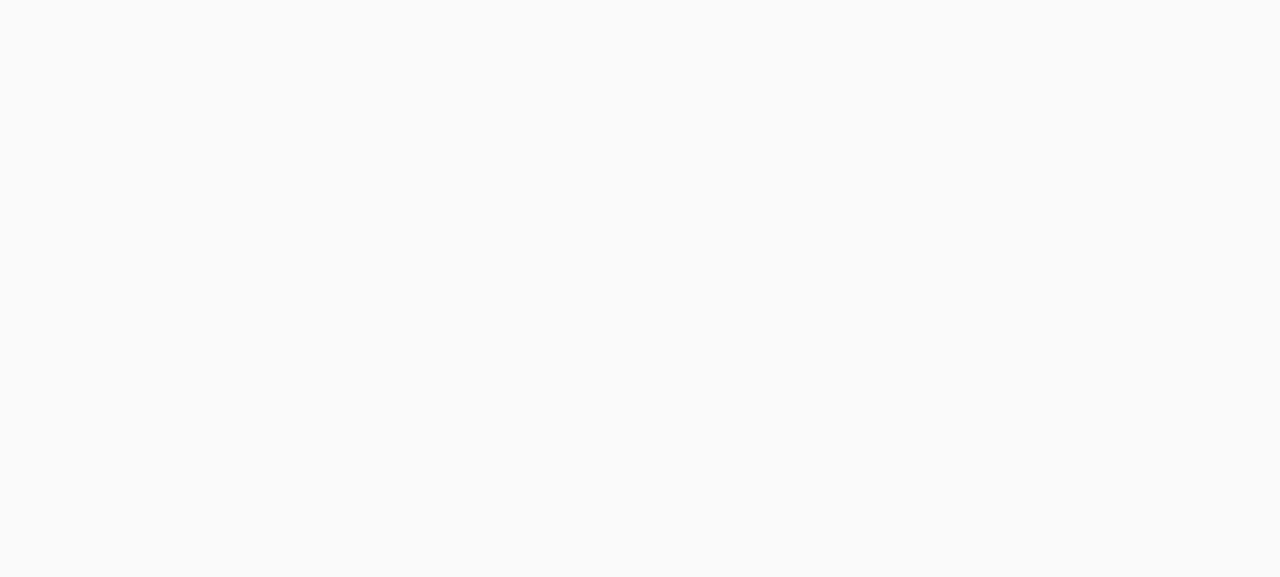
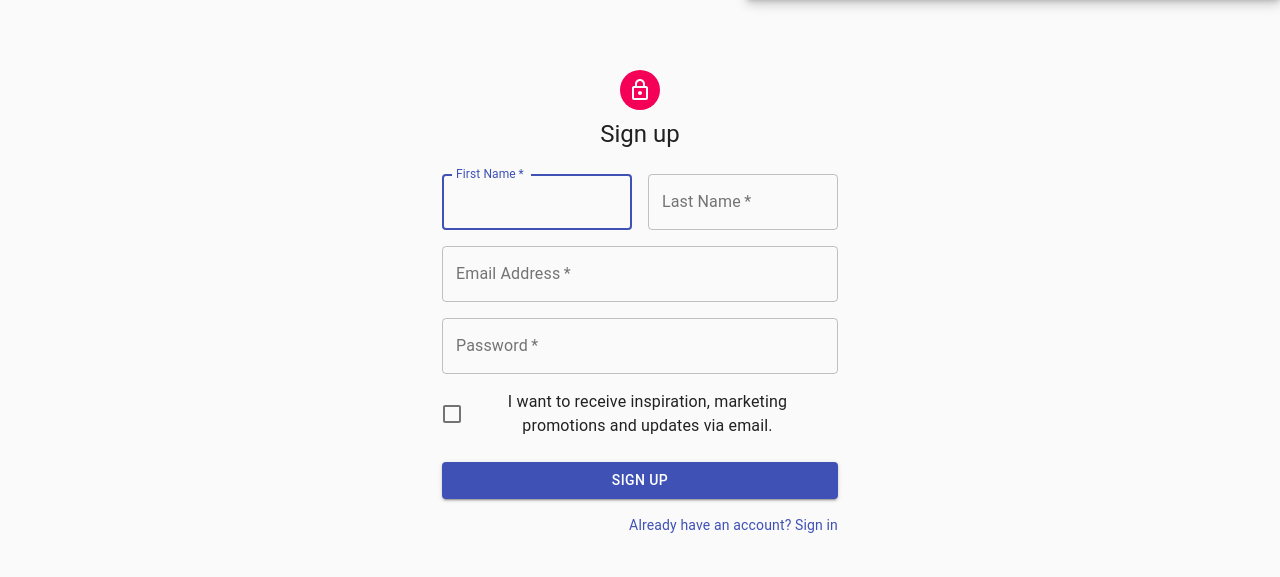
Before and after one commit to lateralcreativity/front-end, a React (Create React App) app in the folder use-my-tech-stuff-app/: page / in a window 1280 px wide. Shown: the part 1602-2179 px from the top of the page. Before the commit the page ends 1600 px from the top, so only its background shows below. Built offline with nearby package versions, Linux system fonts and the light colour scheme.

Commit message:
added material-ui registration/login

```diff
--- a/use-my-tech-stuff-app/src/App.js
+++ b/use-my-tech-stuff-app/src/App.js
@@ -1,6 +1,7 @@
 import React from 'react';
 import './App.css';
 import Login from './componets/Login'
+import Registration from './componets/Registration'
 
 function App() {
   return (
@@ -9,6 +10,7 @@
        Header
       </header>
       <Login />
+      <Registration />
     </div>
   );
 }
--- /dev/null
+++ b/use-my-tech-stuff-app/src/componets/Registration.jsx
@@ -0,0 +1,140 @@
+import React from 'react';
+import Avatar from '@material-ui/core/Avatar';
+import Button from '@material-ui/core/Button';
+import CssBaseline from '@material-ui/core/CssBaseline';
+import TextField from '@material-ui/core/TextField';
+import FormControlLabel from '@material-ui/core/FormControlLabel';
+import Checkbox from '@material-ui/core/Checkbox';
+import Link from '@material-ui/core/Link';
+import Grid from '@material-ui/core/Grid';
+import Box from '@material-ui/core/Box';
+import LockOutlinedIcon from '@material-ui/icons/LockOutlined';
+import Typography from '@material-ui/core/Typography';
+import { makeStyles } from '@material-ui/core/styles';
+import Container from '@material-ui/core/Container';
+
+function Copyright() {
+  return (
+    <Typography variant="body2" color="textSecondary" align="center">
+      {'Copyright © '}
+      <Link color="inherit" href="https://material-ui.com/">
+        Your Website
+      </Link>{' '}
+      {new Date().getFullYear()}
+      {'.'}
+    </Typography>
+  );
+}
+
+const useStyles = makeStyles((theme) => ({
+  paper: {
+    marginTop: theme.spacing(8),
+    display: 'flex',
+    flexDirection: 'column',
+    alignItems: 'center',
+  },
+  avatar: {
+    margin: theme.spacing(1),
+    backgroundColor: theme.palette.secondary.main,
+  },
+  form: {
+    width: '100%', // Fix IE 11 issue.
+    marginTop: theme.spacing(3),
+  },
+  submit: {
+    margin: theme.spacing(3, 0, 2),
+  },
+}));
+
+export default function Registration() {
+  const classes = useStyles();
+
+  return (
+    <Container component="main" maxWidth="xs">
+      <CssBaseline />
+      <div className={classes.paper}>
+        <Avatar className={classes.avatar}>
+          <LockOutlinedIcon />
+        </Avatar>
+        <Typography component="h1" variant="h5">
+          Sign up
+        </Typography>
+        <form className={classes.form} noValidate>
+          <Grid container spacing={2}>
+            <Grid item xs={12} sm={6}>
+              <TextField
+                autoComplete="fname"
+                name="firstName"
+                variant="outlined"
+                required
+                fullWidth
+                id="firstName"
+                label="First Name"
+                autoFocus
+              />
+            </Grid>
+            <Grid item xs={12} sm={6}>
+              <TextField
+                variant="outlined"
+                required
+                fullWidth
+                id="lastName"
+                label="Last Name"
+                name="lastName"
+                autoComplete="lname"
+              />
+            </Grid>
+            <Grid item xs={12}>
+              <TextField
+                variant="outlined"
+                required
+                fullWidth
+                id="email"
+                label="Email Address"
+                name="email"
+                autoComplete="email"
+              />
+            </Grid>
+            <Grid item xs={12}>
+              <TextField
+                variant="outlined"
+                required
+                fullWidth
+                name="password"
+                label="Password"
+                type="password"
+                id="password"
+                autoComplete="current-password"
+              />
+            </Grid>
+            <Grid item xs={12}>
+              <FormControlLabel
+                control={<Checkbox value="allowExtraEmails" color="primary" />}
+                label="I want to receive inspiration, marketing promotions and updates via email."
+              />
+            </Grid>
+          </Grid>
+          <Button
+            type="submit"
+            fullWidth
+            variant="contained"
+            color="primary"
+            className={classes.submit}
+          >
+            Sign Up
+          </Button>
+          <Grid container justify="flex-end">
+            <Grid item>
+              <Link href="#" variant="body2">
+                Already have an account? Sign in
+              </Link>
+            </Grid>
+          </Grid>
+        </form>
+      </div>
+      <Box mt={5}>
+        <Copyright />
+      </Box>
+    </Container>
+  );
+}
```
Also changed, not shown: use-my-tech-stuff-app/src/componets/PrivateRoute.jsx (added), use-my-tech-stuff-app/src/componets/RentalsList.jsx (added), use-my-tech-stuff-app/src/componets/UserProfile.jsx (added), use-my-tech-stuff-app/src/store/actions.js (added), use-my-tech-stuff-app/src/store/reducers.js (added), use-my-tech-stuff-app/src/utils/axiosWithAuth.js (added).
